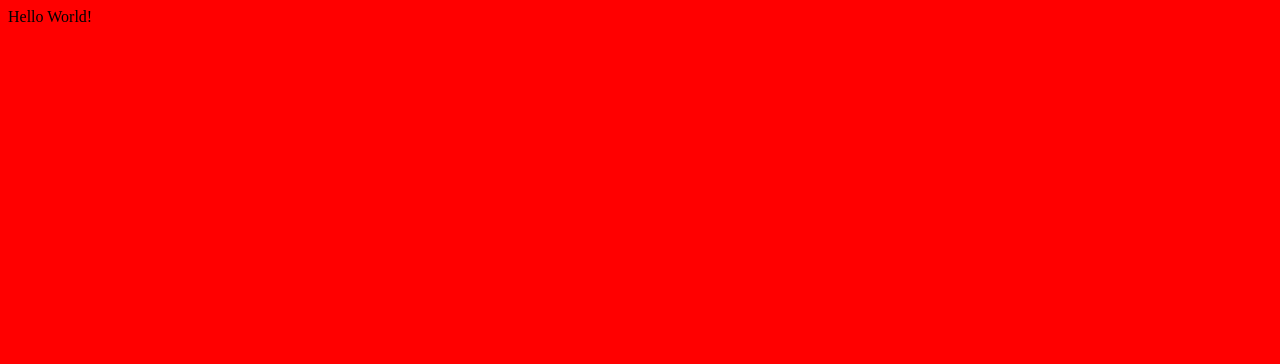
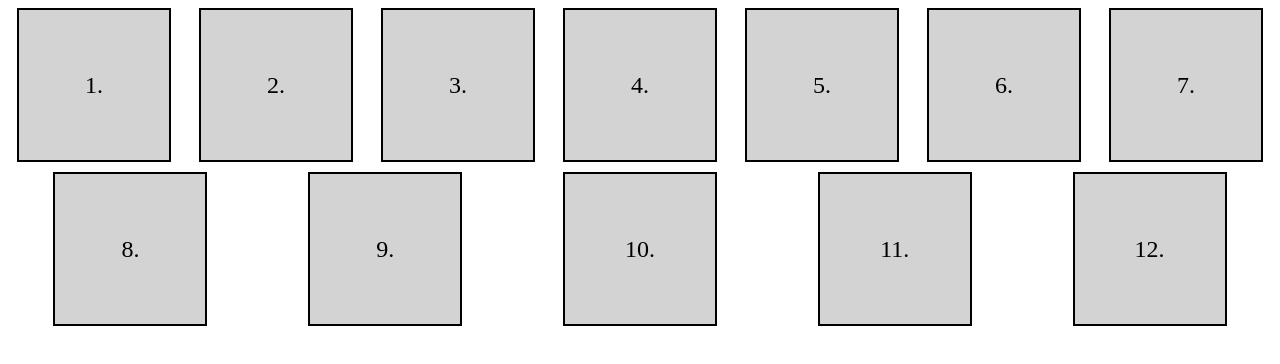
Before and after one commit to AlexanderUlGurDai/AlexanderUlGurDai.github.io, a plain HTML site: page index.html in a window 1280 px wide. Drawn offline with Linux system fonts and the light colour scheme.

Commit message:
Update index.html

```diff
--- a/index.html
+++ b/index.html
@@ -2,22 +2,52 @@
 <html lang="en">
 <head>
     <meta name="viewport" content="width=device-width, initial-scale=1.0">
-    <title>Hello!</title>
+    <title>12 Container mit Flexbox</title>
     <style>
-        /* Standardstil für PC */
-        body {
-            background-color: red;
+        /* Flexbox Container */
+        .container-wrapper {
+            display: flex;
+            flex-wrap: wrap;
+            justify-content: space-around;
+            gap: 10px;
         }
 
-        /* Stil für Handys (Bildschirme kleiner als 768px) */
-        @media (max-width: 768px) {
-            body {
-                background-color: yellow;
+        /* Flexbox Item */
+        .container {
+            width: 100px;
+            height: 100px;
+            background-color: lightgray;
+            display: flex;
+            justify-content: center;
+            align-items: center;
+            font-size: 20px;
+            border: 2px solid black;
+        }
+
+        /* Größere Container auf größeren Bildschirmen */
+        @media (min-width: 769px) {
+            .container {
+                width: 150px;
+                height: 150px;
+                font-size: 24px;
             }
         }
     </style>
 </head>
 <body>
-    Hello World!
+    <div class="container-wrapper">
+        <div class="container">1.</div>
+        <div class="container">2.</div>
+        <div class="container">3.</div>
+        <div class="container">4.</div>
+        <div class="container">5.</div>
+        <div class="container">6.</div>
+        <div class="container">7.</div>
+        <div class="container">8.</div>
+        <div class="container">9.</div>
+        <div class="container">10.</div>
+        <div class="container">11.</div>
+        <div class="container">12.</div>
+    </div>
 </body>
 </html>
```
